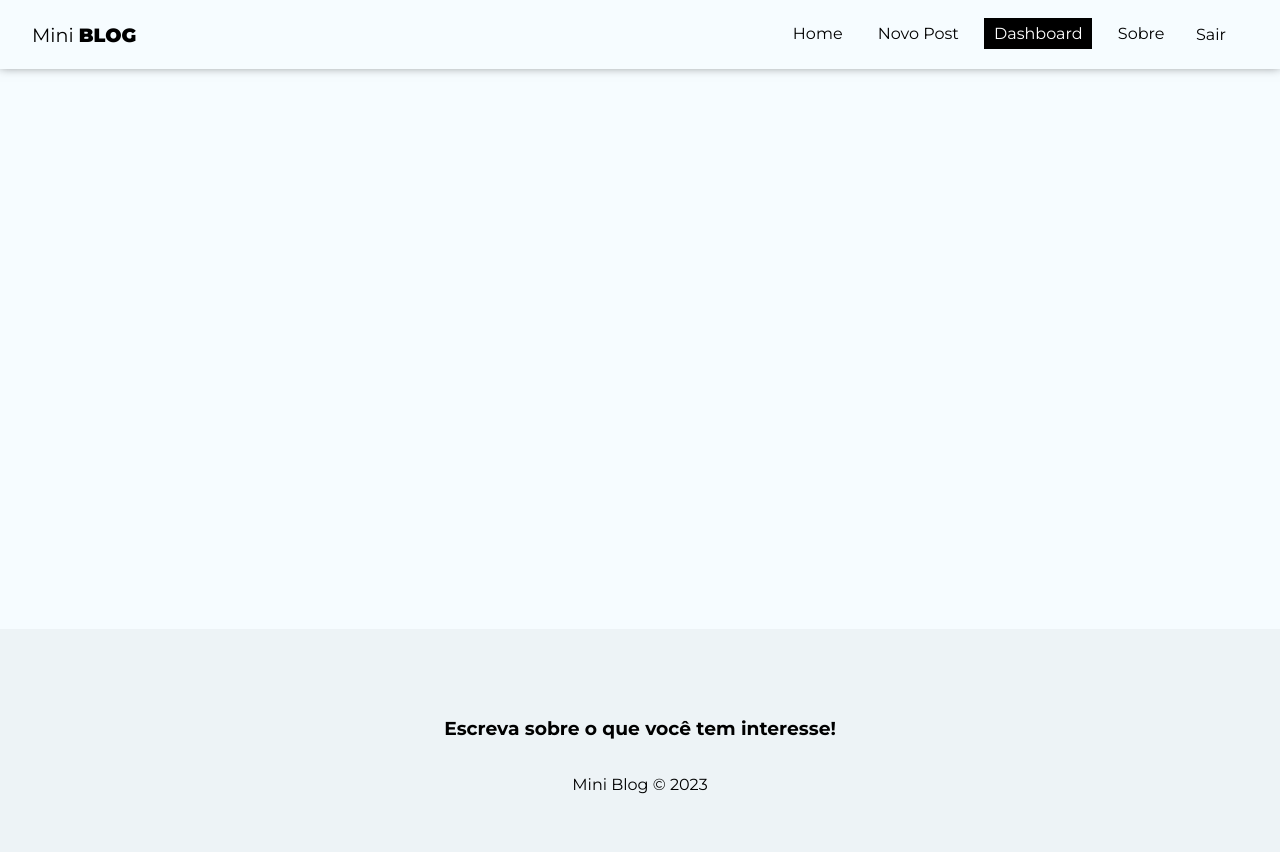
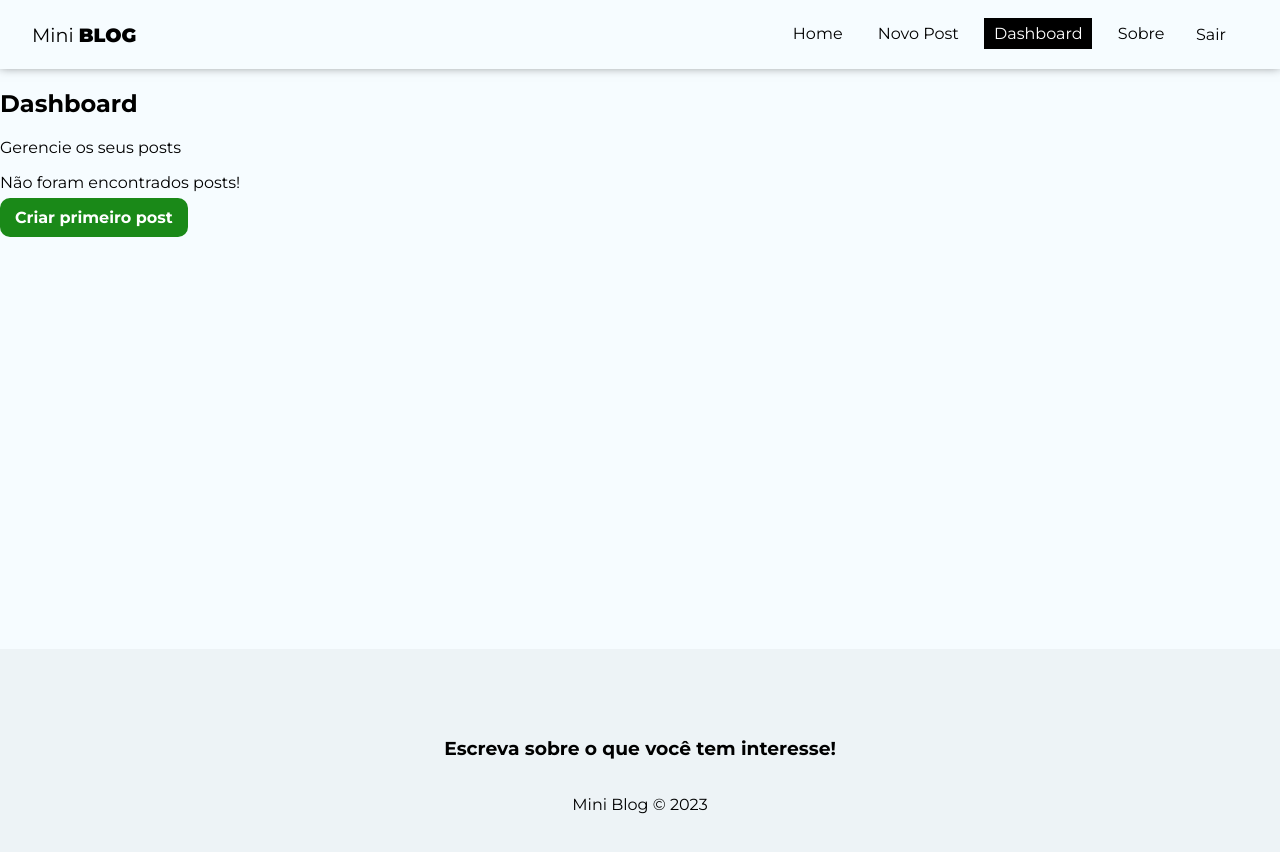
Before and after one commit to Davidson031/Blog_React, a React (Create React App) app: page /dashboard in a window 1280 px wide. Shown: the top 852 px of the page. Built offline with nearby package versions, Linux system fonts and the light colour scheme; no server answers; sample sign-in values are in the browser's storage.

Commit message:
estruturacao inicial da pagina de dashboard

```diff
--- a/src/pages/Dashboard/Dashboard.js
+++ b/src/pages/Dashboard/Dashboard.js
@@ -1,28 +1,33 @@
 import styles from "./Dashboard.module.css";
 
-import { useState } from "react";
-import { useNavigate } from "react-router-dom";
+import { Link } from "react-router-dom";
+
+//hooks
 import { useAuthValue } from "../../context/AuthContext";
+import { useFetchDocuments } from "../../hooks/useFetchDocuments";
 
 const Dashboard = () => {
 
-  const [title, setTitle] = useState("");
-  const [image, setImage] = useState("");
-  const [body, setBody] = useState("");
-  const [tags, setTags] = useState([]);
-  const [formError, setFormError] = useState("");
+  const { user } = useAuthValue();
 
+  const uid = user.uid;
 
-  const handleSubmit = (e) => {
-    e.preventDefault();
-
-
-
-  }
+  const posts = [];
 
   return (
     <div>
-
+      <h2>Dashboard</h2>
+      <p>Gerencie os seus posts</p>
+      { (posts && posts.length === 0) ? (
+        <div className= { styles.noposts }>
+          <p>Não foram encontrados posts!</p>
+          <Link to= "/posts/create" className="btn">Criar primeiro post</Link>
+        </div>
+      ) : (
+        <div>
+          <p>Tem posts!</p>
+        </div>
+      ) }
     </div>
   )
 }
```
